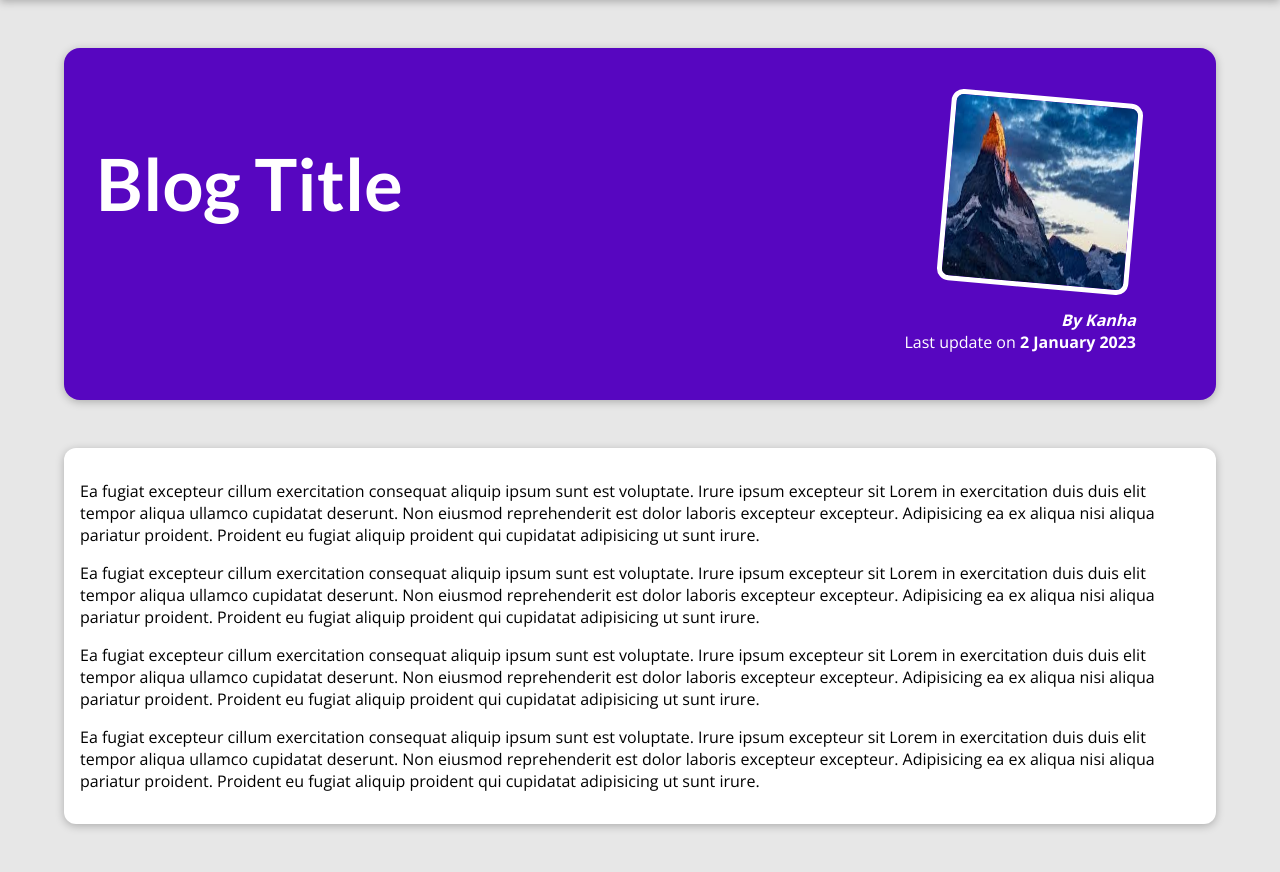
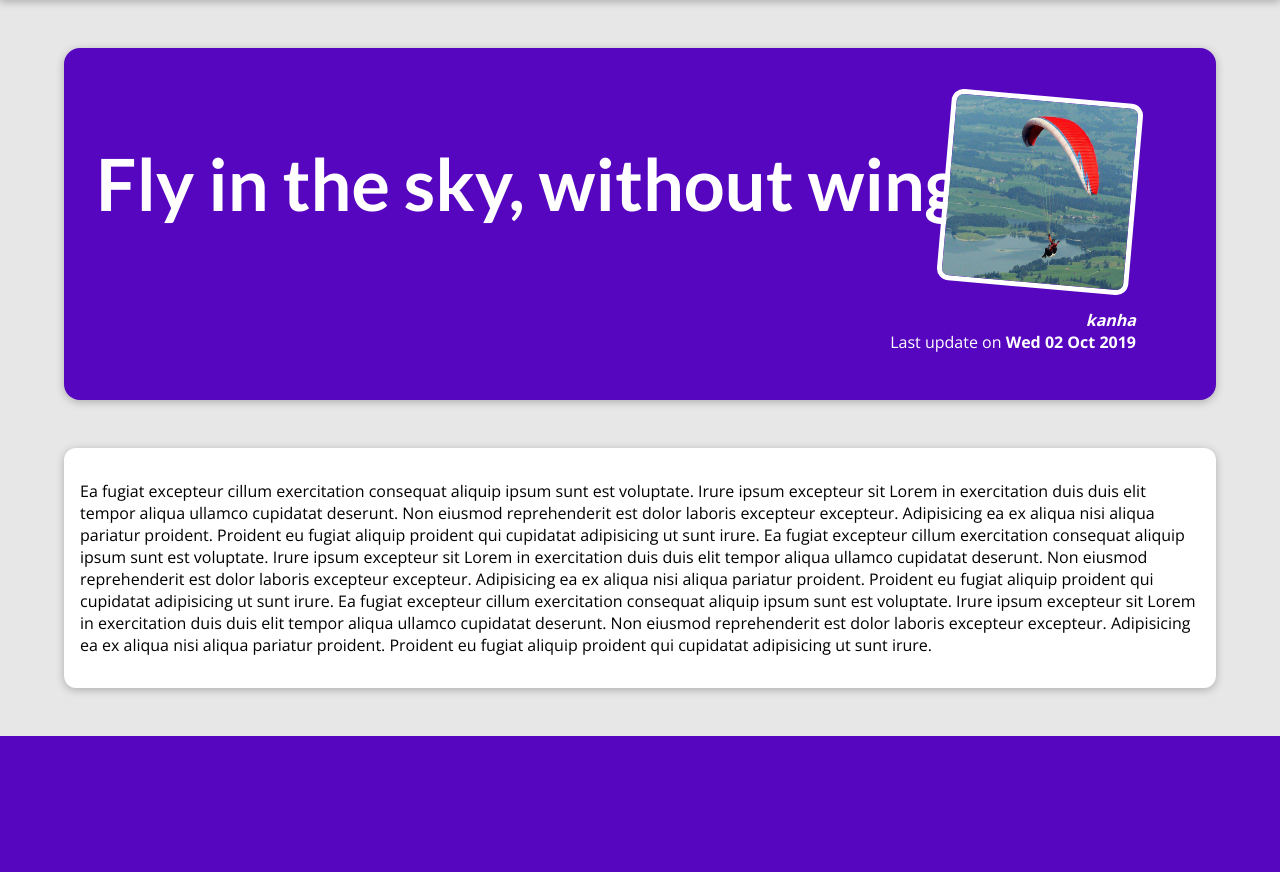
Before and after one commit to Kanharajput/DjangoBlogProject, a Django app: page /allblogs/paragliding in a window 1280 px wide. Shown: the part 80-952 px from the top of the page. After the commit the page ends 816 px from the top, so only its background shows below. Run offline with Django 3.2, Linux system fonts and the light colour scheme.

Commit message:
dynamically data sent to blog detail page

```diff
--- a/AllBlogs/templates/AllBlogs/blog_detail.html
+++ b/AllBlogs/templates/AllBlogs/blog_detail.html
@@ -11,26 +11,16 @@
 
 {% block content %}
     <section id="summary">
-        <h2>Blog Title</h2>
+        <h2>{{clicked_blog.title}}</h2>
         <article>
-            <img src="{% static 'images/moutain.jpg' %}" alt="Blog image">
-            <address>By Kanha</address>
+            <img src="{% static 'images/'|add:clicked_blog.image %}" alt="{{clicked_blog.title}}">
+            <address>{{clicked_blog.author}}</address>
             <div>
-                Last update on <time> 2 January 2023</time>
+                Last update on <time>{{clicked_blog.date|date:"D d M Y"}}</time>
             </div>
         </article>
     </section>
     <main>
-        <p> Ea fugiat excepteur cillum exercitation consequat aliquip ipsum sunt est voluptate. Irure ipsum excepteur sit Lorem in exercitation duis duis elit tempor aliqua ullamco cupidatat deserunt. Non eiusmod reprehenderit est dolor laboris excepteur excepteur. Adipisicing ea ex aliqua nisi aliqua pariatur proident. Proident eu fugiat aliquip proident qui cupidatat adipisicing ut sunt irure.
-        </p>
-
-        <p> Ea fugiat excepteur cillum exercitation consequat aliquip ipsum sunt est voluptate. Irure ipsum excepteur sit Lorem in exercitation duis duis elit tempor aliqua ullamco cupidatat deserunt. Non eiusmod reprehenderit est dolor laboris excepteur excepteur. Adipisicing ea ex aliqua nisi aliqua pariatur proident. Proident eu fugiat aliquip proident qui cupidatat adipisicing ut sunt irure.
-        </p>
-
-        <p> Ea fugiat excepteur cillum exercitation consequat aliquip ipsum sunt est voluptate. Irure ipsum excepteur sit Lorem in exercitation duis duis elit tempor aliqua ullamco cupidatat deserunt. Non eiusmod reprehenderit est dolor laboris excepteur excepteur. Adipisicing ea ex aliqua nisi aliqua pariatur proident. Proident eu fugiat aliquip proident qui cupidatat adipisicing ut sunt irure.
-        </p>
-
-        <p> Ea fugiat excepteur cillum exercitation consequat aliquip ipsum sunt est voluptate. Irure ipsum excepteur sit Lorem in exercitation duis duis elit tempor aliqua ullamco cupidatat deserunt. Non eiusmod reprehenderit est dolor laboris excepteur excepteur. Adipisicing ea ex aliqua nisi aliqua pariatur proident. Proident eu fugiat aliquip proident qui cupidatat adipisicing ut sunt irure.
-        </p>
+        <p>{{clicked_blog.content}}</p>
     </main>
 {% endblock content %}
--- a/AllBlogs/views.py
+++ b/AllBlogs/views.py
@@ -1,4 +1,5 @@
 from django.shortcuts import render
+from django.http import HttpResponse
 from .Helper.BlogDetailsData import all_blogs
 # Create your views here.
 
@@ -7,4 +8,9 @@ def showAllBlogs(request):
     return render(request,'AllBlogs/all_blogs.html',{'all_blogs':all_blogs})
 
 def blogDetails(request,blog_name):
-    return render(request,'AllBlogs/blog_detail.html')
+    for clicked_blog in all_blogs:
+        if clicked_blog['slug'] == blog_name:
+            return render(request,'AllBlogs/blog_detail.html',{'clicked_blog':clicked_blog})
+
+    else:
+        return HttpResponse("page not found")
```
